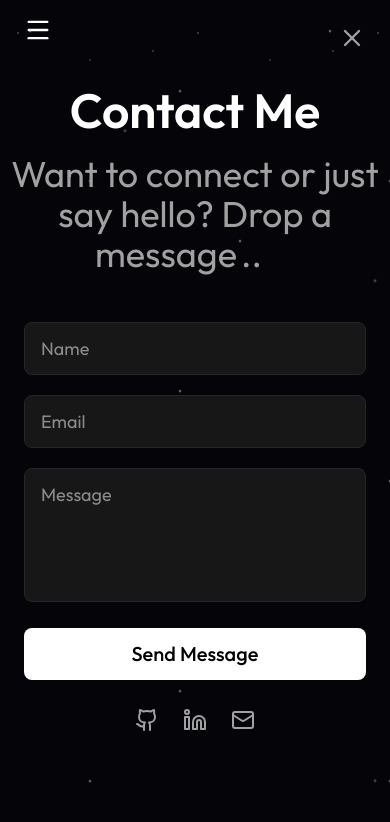
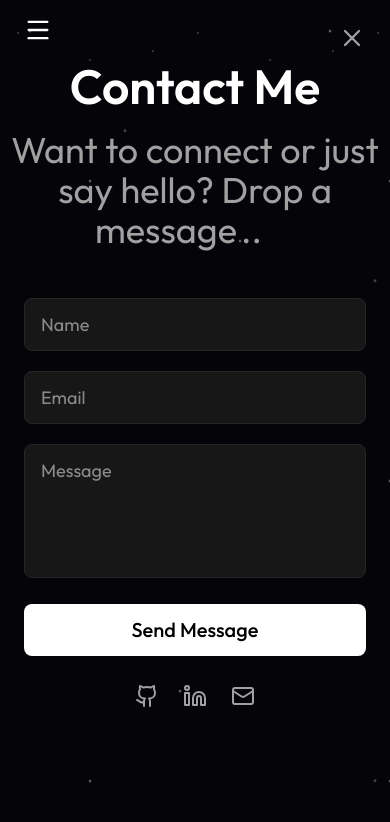
Before and after one commit to Harshikajain23/Portfolio_Harshika, a React (Vite) app in the folder vite-project/: page /contact in a window 390 px wide. Shown: the top 822 px of the page. Built offline with nearby package versions, Linux system fonts and the light colour scheme.

Commit message:
Update Contact.jsx

```diff
--- a/vite-project/src/Pages/Contact.jsx
+++ b/vite-project/src/Pages/Contact.jsx
@@ -108,7 +108,7 @@ const Contact = () => {
 
 
       {/* Heading */}
-      <div className="mt-2 text-center">
+      <div className="-mt-4 md:mt-2 text-center">
         <h1 className="text-[3rem] font-semibold">Contact Me</h1>
         <p className="text-neutral-400 mt-2  text-4xl sm:text-2xl text-center">
           Want to connect or just say hello? Drop a message
```
